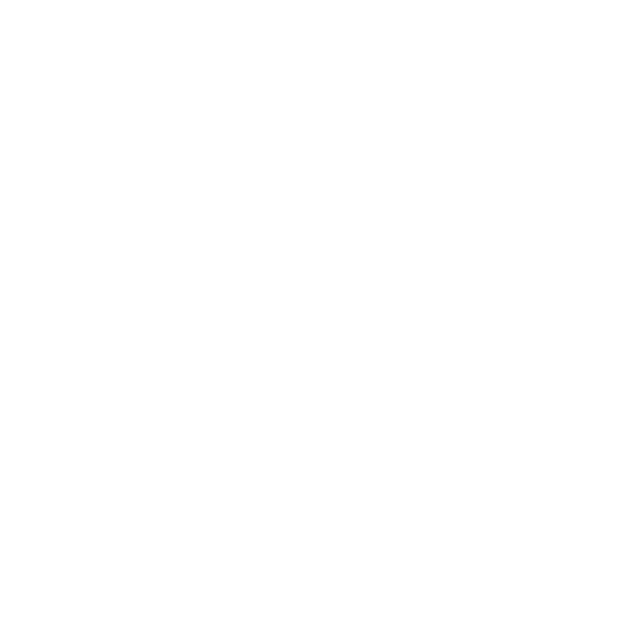
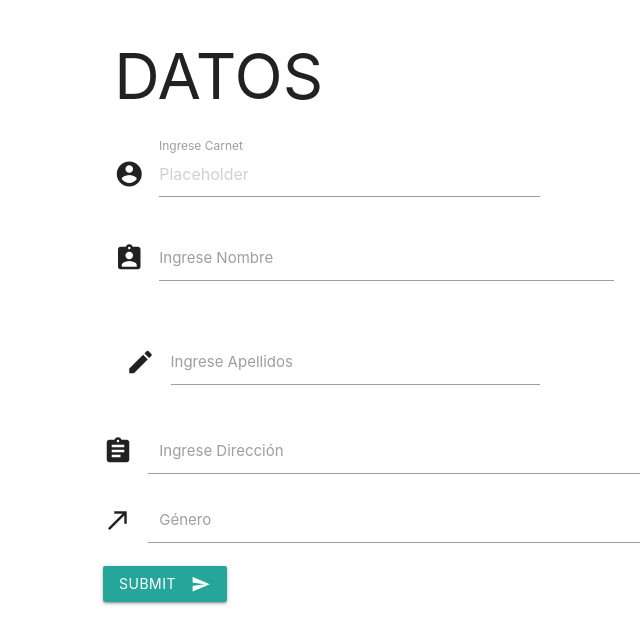
Before and after one commit to edwin108217/demo_edwin, a plain HTML site: page index.html in a window 1280 px wide. Shown: the whole page, without its empty margins (89-729 px from the left). Drawn offline with Linux system fonts and the light colour scheme.

Commit message:
Creamos formulario

```diff
--- a/index.html
+++ b/index.html
@@ -11,8 +11,66 @@
     </head>
 
     <body>
+    	<div class="container">
+    	<div class="row">
+    <form class="col s12">
+    	<h1>DATOS</h1>
+      <div class="row">
+        <div class="input-field col s6">
+
+			<i class="material-icons prefix">account_circle</i>
+          <input placeholder="Placeholder" id="first_name" type="text" class="validate">
+          <label for="first_name" > Ingrese Carnet</label>
+        </div>
+        <div class="input-field col s7">
+        	<i class="material-icons prefix">assignment_ind</i>
+          <input id="last_name" type="text" class="validate">
+          <label for="last_name">Ingrese Nombre</label>
+        </div>
+      </div>
+      <div class="input-field col s6">
+      	<i class="material-icons prefix">edit</i>
+          <input id="last_name" type="text" class="validate">
+          <label for="last_name">Ingrese Apellidos</label>
+        </div>
+      </div>
+
+      <div class="input-field col s6">
+      	<i class="material-icons prefix">assignment</i>
+          <input id="last_name" type="text" class="validate">
+          <label for="last_name">Ingrese Dirección</label>
+        </div>
+       <div class="input-field col s6">
+       	<i class="material-icons prefix">call_made</i>
+          <input id="last_name" type="text" class="validate">
+          <label for="last_name">Género</label>
+        </div>
+      </div>
+
+
+      </div>
+      </div>
+
+      </div>
+      <div class="container">
+      	<button class="btn waves-effect waves-light" type="submit" name="action">Submit
+	    <i class="material-icons right">send</i>
+	  </button>
+      </div>
+    </form>
+
+
+    	</div>
+
+
 
       <!--JavaScript at end of body for optimized loading-->
       <script type="text/javascript" src="js/materialize.min.js"></script>
+      <script>
+      	var elem = document.querySelector('select');
+  		var instance = M.FormSelect.init(elem, options);
+
+  	</script>
+
     </body>
   </html>
```
